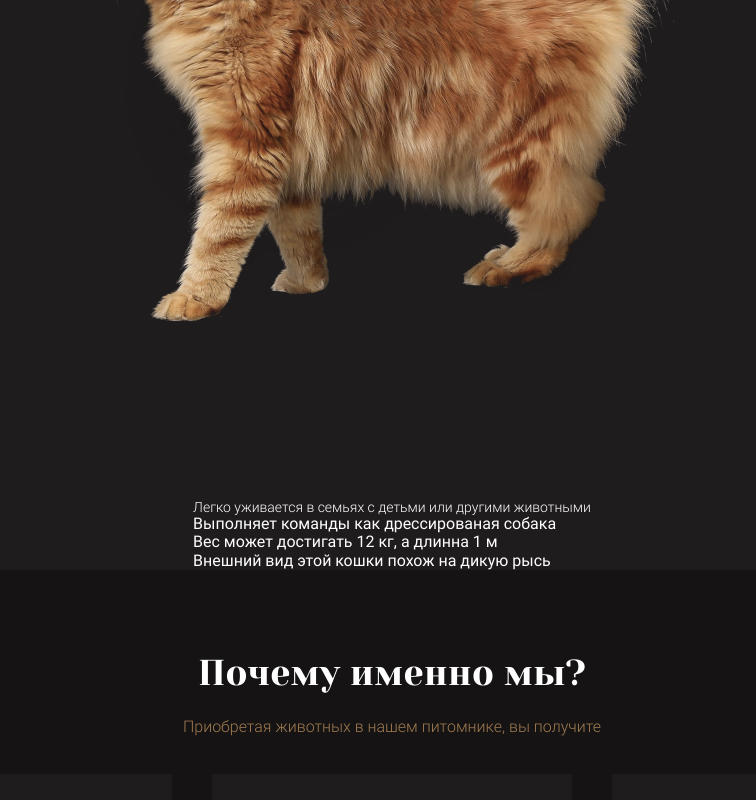
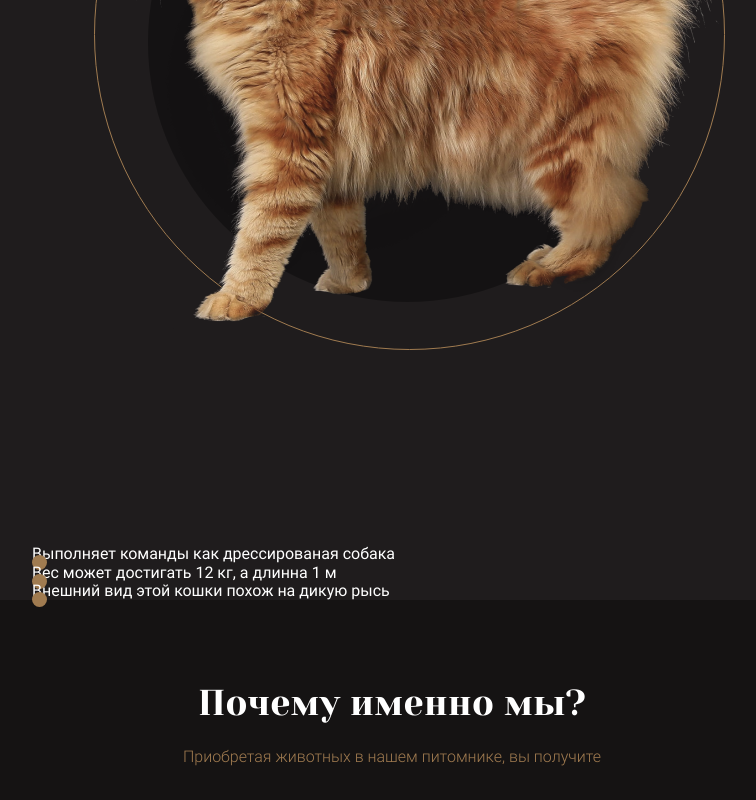
Before and after one commit to taizers/maine, a website built with webpack: page src/index.html in a window 1280 px wide. Shown: the part 2662-3462 px from the top of the page, without its empty margins (248-1004 px from the left). Built offline with nearby package versions, Linux system fonts and the light colour scheme.

Commit message:
no coment verson

```diff
--- a/src/index.html
+++ b/src/index.html
@@ -208,18 +208,23 @@
             </div>
         </section>
         <section class="peculiarities">
-            <div class="container center-container">
+            <div class="container center-container ">
+              <div class="peculiarities__container">
                 <div class="title-sector">
                   <h2 class="sector-heading">Особенности породы</h2>
                   <p class="peculiarities__sector-text sector-sub-title">Мейн-Кун - это порода, которая вызывает к себе уважение. Приобретая в свой дом этого питомца, вы приобретаете животное, которому нет равных</p>
                 </div>
-                <img class="peculiarities__cat-image" src="img/broun-cat-in-circle.png" alt="redhead-maine-coon" width="623" height="908">
+                <div class="peculiarities__cat-container">
+                  <img class="peculiarities__cat-image" src="img/broun-cat-in-circle.png" alt="redhead-maine-coon" width="623" height="908">
+                </div>
+
                 <ul class="peculiarities__list">
-                    <li class="peculiarities__list__first">Легко уживается в семьях с детьми или другими животными</li>
-                    <li>Выполняет команды как дрессированая собака</li>
-                    <li>Вес может достигать 12 кг, а длинна 1 м</li>
-                    <li>Внешний вид этой кошки похож на дикую рысь</li>
+                    <li class="peculiarities__list__first peculiarities__point peculiarities__point-one">Легко уживается в семьях с детьми или другими животными</li>
+                    <li class="peculiarities__point  peculiarities__point-two">Выполняет команды как дрессированая собака</li>
+                    <li class="peculiarities__point  peculiarities__point-three">Вес может достигать 12 кг, а длинна 1 м</li>
+                    <li class="peculiarities__point  peculiarities__point-four">Внешний вид этой кошки похож на дикую рысь</li>
                 </ul>
+              </div>
             </div>
         </section>
         <section class="why-us">
--- a/src/scss/components/header.scss
+++ b/src/scss/components/header.scss
@@ -83,3 +83,9 @@
 .header__social-point{
     text-align: center;
 }
+.svg-logo{
+    transition: fill .3s ease;
+}
+.svg-logo:hover{
+    fill: $text-white;
+}
--- a/src/scss/components/peculiarities.scss
+++ b/src/scss/components/peculiarities.scss
@@ -7,3 +7,61 @@
 .peculiarities__list{
     z-index: 2;
 }
+.peculiarities__container{
+    position: relative;
+}
+.peculiarities__cat-container {
+    width: 602px;
+    margin: 0 auto;
+    position: relative;
+    z-index: 1;
+    transform: translateX(33px);
+}
+
+.peculiarities__cat-container::before {
+    content: "";
+    position: absolute;
+    top: 21%;
+    left: 4%;
+    z-index: -1;
+    width: 519px;
+    height: 519px;
+    border-radius: 50%;
+    background-color: rgba(0, 0, 0, 0.35);
+}
+
+.peculiarities__cat-container::after {
+    content: "";
+    position: absolute;
+    top:14%;
+    left: -5%;
+    z-index: -1;
+    border-radius: 50%;
+    width: 631px;
+    height: 631px;
+    border: 1px solid #a07b50;
+}
+.peculiarities__point{
+    position: relative;
+}
+.peculiarities__point::before{
+    content: "";
+    position: absolute;
+    border-radius: 50%;
+    top: 10px;
+    width: 15px;
+    height: 15px;
+    background-color: $text-brown;
+}
+.peculiarities__point-one{
+    font-size: 14px;
+    line-height: 21px;
+    top: -650px;
+    left: -177px;
+    max-width: 255px;
+    text-align: right;
+}
+.peculiarities__point-one::before{
+    right: -39px;
+    border-radius: 15px;
+}
```
Also changed, not shown: src/scss/components/style.scss (line endings or trailing spaces).
